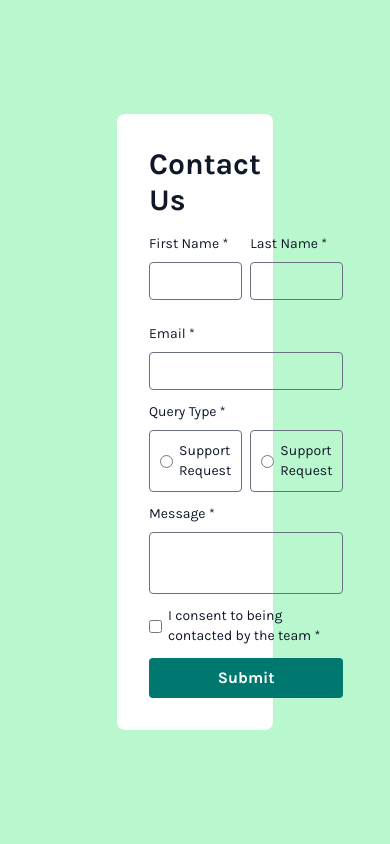
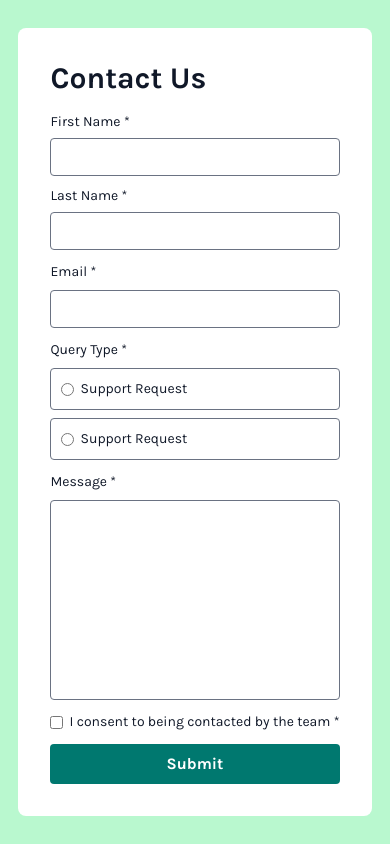
Before and after one commit to Amila619/contact-form-main, a React (Vite) app: page / in a window 390 px wide. Built offline with nearby package versions, Linux system fonts and the light colour scheme.

Commit message:
- update README with project details and enhance form component layout and styling

```diff
--- a/src/App.jsx
+++ b/src/App.jsx
@@ -16,7 +16,7 @@ function App() {
   )
 
   return (
-    <main className="h-screen flex justify-center items-center bg-green-200 font-display mx-w-[1440px] w-full">
+    <main className="h-screen flex justify-center items-center bg-green-200 font-display mx-w-[600px] md:mx-w-[1440px] w-full">
         <RouterProvider router={router} />
     </main>
 
--- a/src/Components/Form.jsx
+++ b/src/Components/Form.jsx
@@ -73,22 +73,20 @@ export default function Form() {
   }
 
   return (
-    <div className="bg-white p-8 rounded-lg w-2/5">
+    <div className="bg-white p-8 rounded-lg my-5  mx-2.5">
       <h1 className="text-3xl font-bold text-gray-900 mb-4">Contact Us</h1>
       <form className="grid gap-3 text-gray-900" action="" onSubmit={handleSubmit}>
-        <div className="flex gap-2">
-          <div className="grid gap-2">
+        <div className="md:flex md:gap-2 grid gap-2.5">
+          <div className="grid gap-1.5">
             <label className="text-sm" htmlFor="fname">First Name * </label>
             <input className="border-gray-500 border-[1px] rounded-sm focus:outline-none focus:border-teal-800 p-1.5 w-full" type="text" name="fname" id="fname" value={state.fname} onChange={(e) => onInputChange(e, "setFname")} />
+            {state.errors.lname && <p className="text-red-600 text-xs">{state.errors.fname}</p>}
           </div>
-          <div className="grid gap-2">
+          <div className="grid gap-1.5">
             <label className="text-sm" htmlFor="lname">Last Name * </label>
             <input className="border-gray-500 border-[1px] rounded-sm focus:outline-none focus:border-teal-800 p-1.5 w-full" type="text" name="lname" id="lname" value={state.lname} onChange={(e) => onInputChange(e, "setLname")} />
+            {state.errors.fname && <p className="text-red-600 text-xs">{state.errors.lname}</p>}
           </div>
-        </div>
-        <div className="grid grid-cols-2">
-          {state.errors.lname && <p className="text-red-600 text-xs m-0">{state.errors.lname}</p>}
-          {state.errors.fname && <p className="text-red-600 text-xs m-0">{state.errors.fname}</p>}
         </div>
         <div className="grid gap-2">
           <label className="text-sm" htmlFor="email">Email * </label>
@@ -97,12 +95,12 @@ export default function Form() {
         </div>
         <div className="grid gap-2">
           <label className="text-sm" htmlFor="qtype">Query Type * </label>
-          <div className="flex gap-2">
-            <div className="flex items-center gap-1.5 border-gray-500 border-[1px] rounded-sm checkbox-container p-2.5 w-1/2">
+          <div className="md:flex grid gap-2">
+            <div className="flex items-center gap-1.5 border-gray-500 border-[1px] rounded-sm checkbox-container p-2.5 md:w-1/2">
               <input className="accent-teal-800" type="radio" value="General Enquiry" checked={state.qType === "General Enquiry"} onChange={(e) => onInputChange(e, 'setQType')} name="qType" id="generalQ" />
               <label className="text-sm" htmlFor="generalQ">Support Request</label>
             </div>
-            <div className="flex items-center gap-1.5 border-gray-500 border-[1px] rounded-sm checkbox-container p-2.5 w-1/2">
+            <div className="flex items-center gap-1.5 border-gray-500 border-[1px] rounded-sm checkbox-container p-2.5 md:w-1/2">
               <input className="accent-teal-800" type="radio" value="Support Request" checked={state.qType === "Support Request"} onChange={(e) => onInputChange(e, 'setQType')} name="qType" id="supprtQ" />
               <label className="text-sm" htmlFor="supprtQ">Support Request</label>
             </div>
@@ -111,7 +109,7 @@ export default function Form() {
         </div>
         <div className="grid gap-2">
           <label className="text-sm" htmlFor="message">Message * </label>
-          <textarea className="resize-none border-gray-500 border-[1px] rounded-sm focus:outline-none focus:border-teal-800 p-1.5" name="message" id="message" value={state.message} onChange={(e) => onInputChange(e, "setMessage")}></textarea>
+          <textarea className="resize-none border-gray-500 border-[1px] rounded-sm focus:outline-none focus:border-teal-800 p-1.5 md:w-full h-[200px]" name="message" id="message" value={state.message} onChange={(e) => onInputChange(e, "setMessage")}></textarea>
           {state.errors.message && <p className="text-red-600 text-xs">{state.errors.message}</p>}
         </div>
         <div className="grid gap-2">
```
Also changed, not shown: 1 other file (tests, documents, lock files or other folders).
